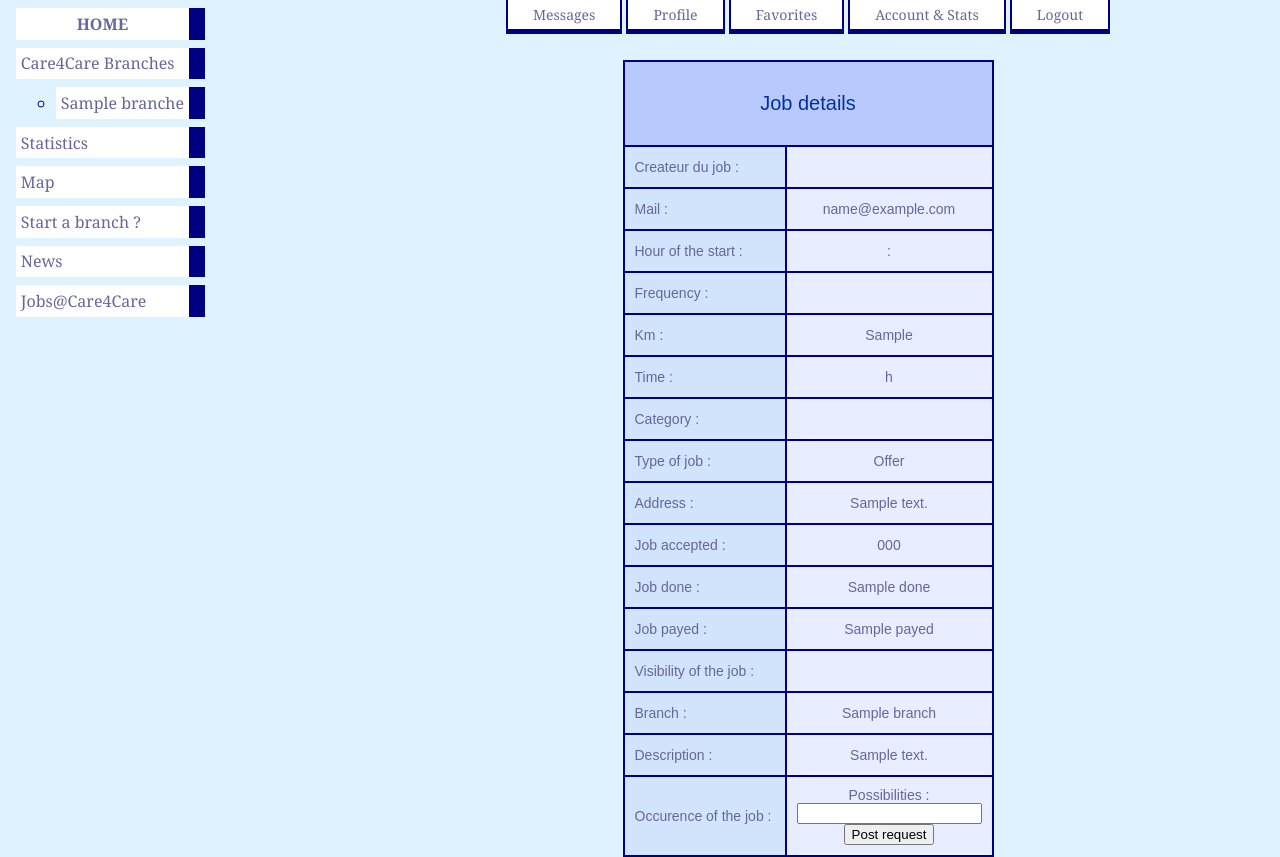
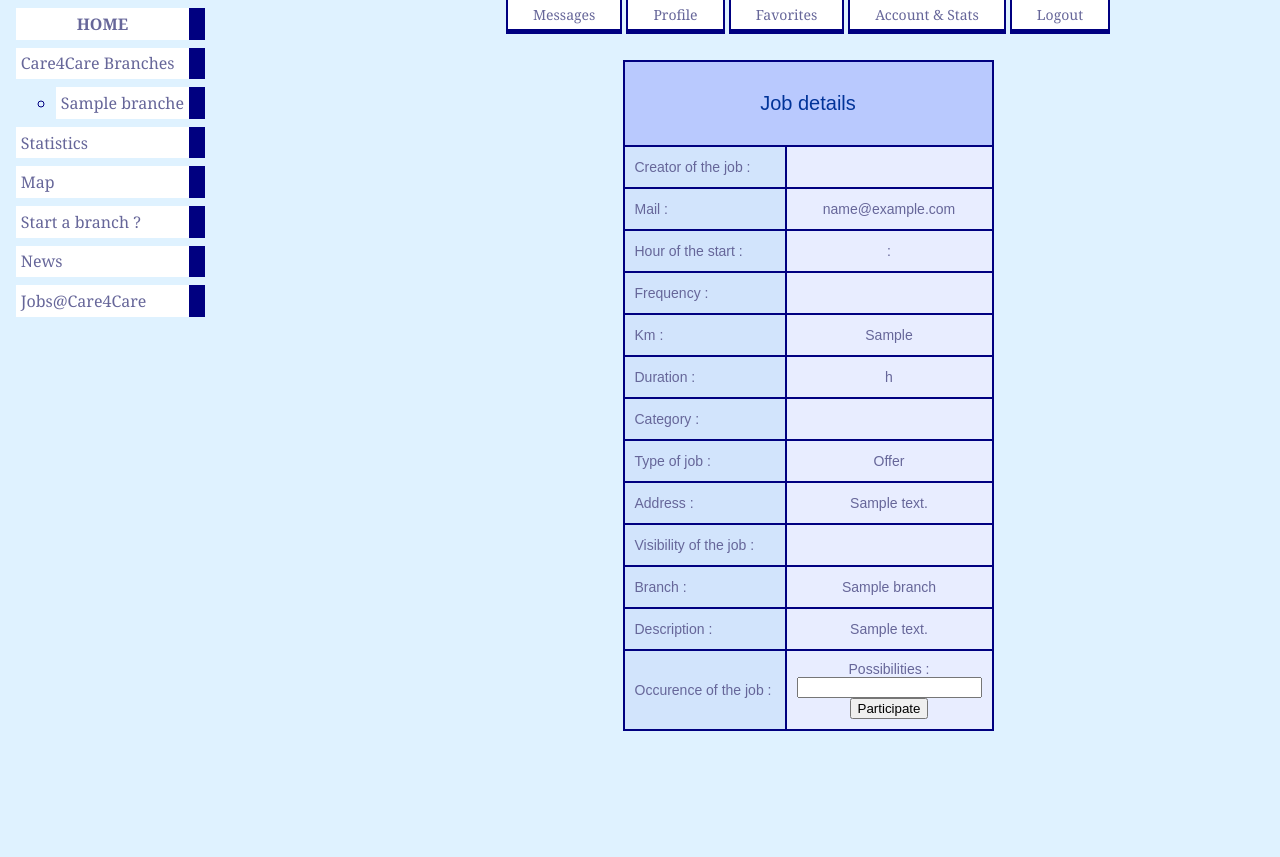
Before and after one commit to dsarkozi/care4care-sdp-grp4, a Django app: template Care4Care/C4CApplication/templates/C4CApplication/JobDetails.html in a window 1280 px wide; the page is wider, and only the part inside the window is pictured. After the commit the page ends 731 px from the top of that part, so only its background shows below. Run offline with Django 3.2, Linux system fonts and the light colour scheme; the template is opened without the code that fills it: most values are stand-ins (such as "Sample title", 1, 10 or a date in 2020); form fields are guessed from the names that the template uses; some libraries are stand-ins or nearby versions.

Commit message:
push pour continuer sur mon autre pc

```diff
--- a/Care4Care/C4CApplication/templates/C4CApplication/JobDetails.html
+++ b/Care4Care/C4CApplication/templates/C4CApplication/JobDetails.html
@@ -61,7 +61,7 @@
 
     <tr>
 		<td class="tab1-4">
-		Createur du job :    </td>
+		Creator of the job :    </td>
 		<td class="tab1-3">   {% for mem in job.member_set.all %}
 			{% if mem.mail == job.mail %}
 				<a href="{% url 'memberdetails' mem.mail %}" type="submit" value="ChoiceMember" class="participate-job">{{mem.first_name}} {{mem.last_name}}</a>
@@ -119,7 +119,7 @@
 
 	  </tr>
 	  <tr>
-		<td class="tab1-4">  Time :       </td>
+		<td class="tab1-4">  Duration :       </td>
 		<td class="tab1-3">     {% if job.time|mod:60 < 10 %}
 			{{ job.time|intdiv:60 }}h0{{job.time|mod:60}}
 		{% else %}
@@ -157,7 +157,7 @@
 
 	  </tr>
 
-
+	 {% if job.frequency == 0 %}
 	 <tr>
 		<td class="tab1-4">   Job accepted :     </td>
 		<td class="tab1-3">     {{ job.accepted }}    </td>
@@ -172,12 +172,13 @@
 	  </tr>
 
 
-
 	   <tr>
 		<td class="tab1-4">  Job payed :      </td>
 		<td class="tab1-3">     {{ job.payed }}    </td>
 
 	  </tr>
+
+	  {% endif %}
 
 
 	   <tr>
@@ -231,7 +232,7 @@
    			 	{% csrf_token %}
    			 			Possibilities : <br/>
    			 			{{form.proposition}}
-   			 			<input type="submit" value="Post request" />
+   			 			<input type="submit" value="Participate" />
    			 	</form>
 			 </td>
 
```
Also changed, not shown: Care4Care/C4CApplication/views/JobDetailsView.py (+5 -2 lines), Care4Care/C4CApplication/views/forms/JobRegularForm.py (+7 -6 lines).
